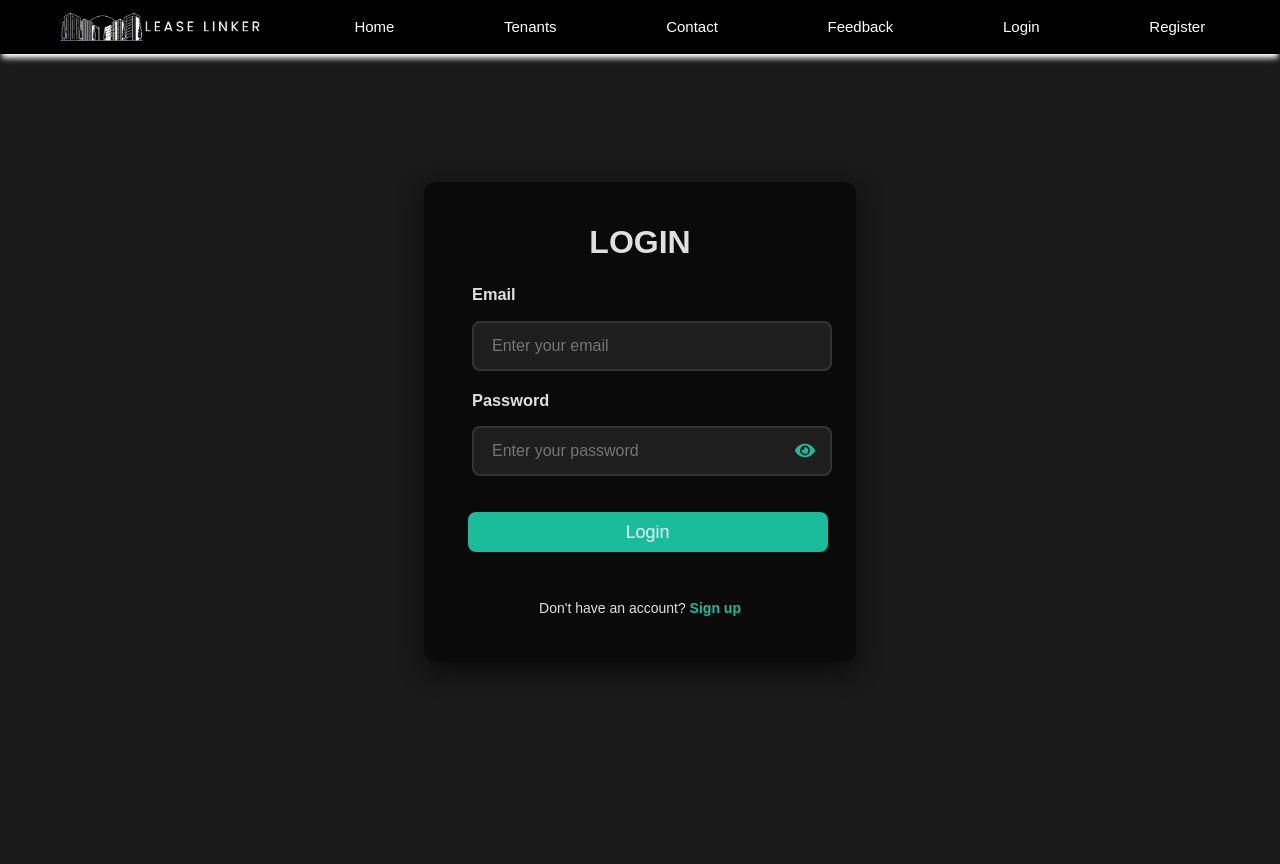
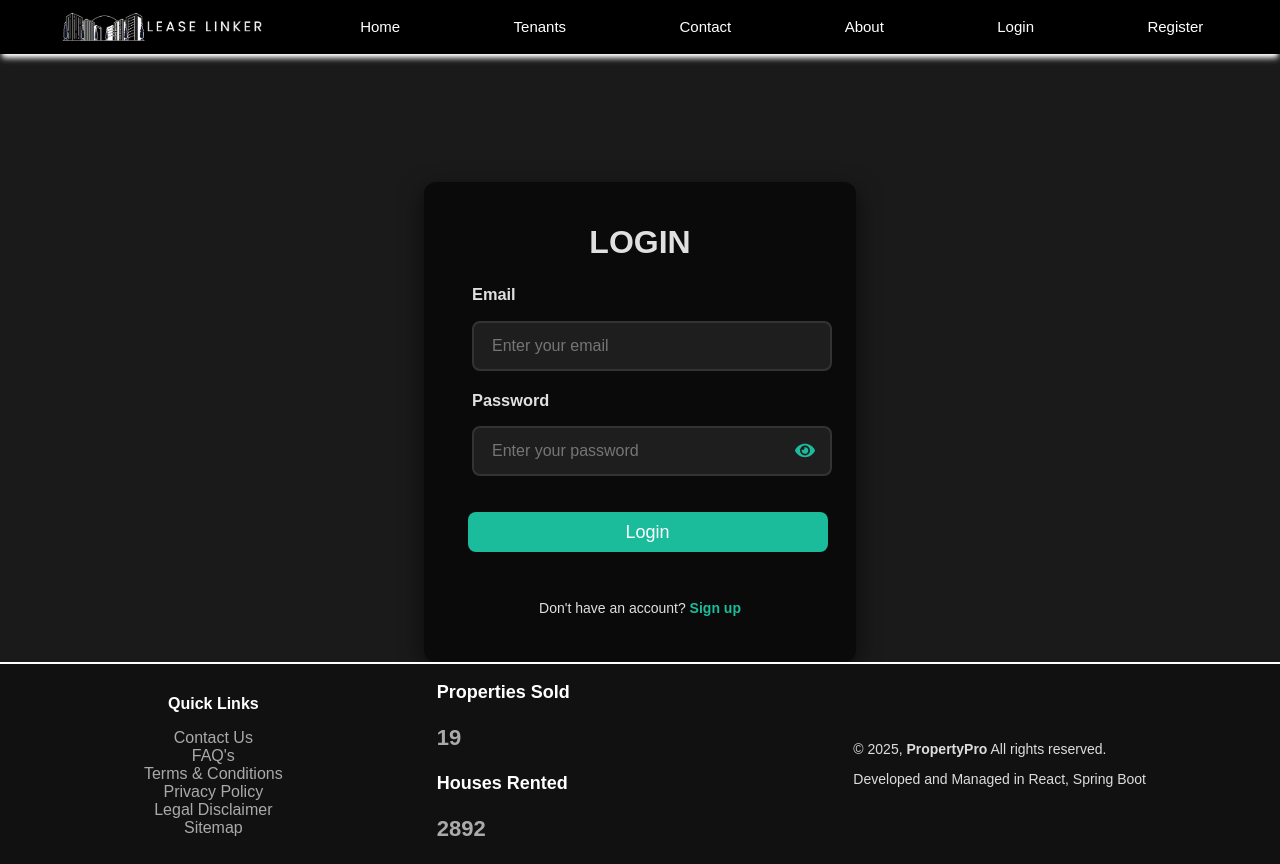
Before and after one commit to SAI30570SREERachapudi/Property-Management-System, a React (Vite) app in the folder client/: page /login in a window 1280 px wide. Before the commit the page ends 800 px from the top, so only its background shows below. Built offline with nearby package versions, Linux system fonts and the light colour scheme.

Commit message:
coding in react

```diff
--- a/client/src/App.jsx
+++ b/client/src/App.jsx
@@ -20,8 +20,8 @@ function App() {
           element={<h1 style={{ color: "white" }}>Contact Page</h1>}
         /> */}
         <Route
-          path="/feedback"
-          element={<h1 style={{ color: "white" }}>Feedback Page</h1>}
+          path="/about"
+          element={<h1 style={{ color: "white" }}>abput</h1>}
         />
         <Route
           path="/login"
--- a/client/src/components/Contact.jsx
+++ b/client/src/components/Contact.jsx
@@ -2,6 +2,7 @@ import React, { useState } from 'react';
 import { Card, CardContent, Typography, TextField, Button, Grid } from '@mui/material';
 import { useForm } from 'react-hook-form';
 import emailjs from 'emailjs-com';
+import Footer from './Footer';
 
 const Contact = () => {
   const { register, handleSubmit, formState: { errors }, reset } = useForm();
@@ -178,6 +179,7 @@ const Contact = () => {
           </Typography>
         )}
       </div>
+      <Footer/>
     </div>
   );
 };
--- /dev/null
+++ b/client/src/components/Footer.jsx
@@ -0,0 +1,62 @@
+import React, { Component } from 'react'
+import "../css/HomePage.css";
+export class Footer extends Component {
+  render() {
+    return (
+      <div id='footer_div'>
+
+
+<footer class="footer">
+        <div class="footer-container">
+          <div class="footer-links">
+            <h4>Quick Links</h4>
+            <ul>
+              <li>
+                <a href="#">Contact Us</a>
+              </li>
+              <li>
+                <a href="#">FAQ's</a>
+              </li>
+              <li>
+                <a href="#">Terms & Conditions</a>
+              </li>
+              <li>
+                <a href="#">Privacy Policy</a>
+              </li>
+              <li>
+                <a href="#">Legal Disclaimer</a>
+              </li>
+              <li>
+                <a href="#">Sitemap</a>
+              </li>
+            </ul>
+          </div>
+
+          <div class="footer-stats">
+            <div class="stat">
+              <h3>
+                Properties Sold
+                <p id="soldCount">19</p>
+              </h3>
+            </div>
+            <div class="stat">
+              <h3>
+                Houses Rented
+                <p id="rentedCount">2892</p>
+              </h3>
+            </div>
+          </div>
+          <div class="footer-info">
+            <p>
+              © 2025, <strong>PropertyPro</strong> All rights reserved.
+            </p>
+            <p>Developed and Managed in React, Spring Boot</p>
+          </div>
+        </div>
+      </footer>
+      </div>
+    )
+  }
+}
+
+export default Footer
--- a/client/src/components/Home1.jsx
+++ b/client/src/components/Home1.jsx
@@ -18,7 +18,7 @@ const Home1 = () => {
             <Link to="/contact">Contact</Link>
           </li>
           <li>
-            <Link to="/feedback">Feedback</Link>
+            <Link to="/about">About</Link>
           </li>
           <li>
             <Link to="/login">Login</Link>
--- a/client/src/components/HomePage.jsx
+++ b/client/src/components/HomePage.jsx
@@ -1,5 +1,6 @@
 import React, { useEffect } from "react";
 import "../css/HomePage.css";
+import Footer from "./Footer";
 export default function HomePage() {
   useEffect(() => {
     const animateNumbers = (element, target) => {
@@ -90,55 +91,7 @@ export default function HomePage() {
           </div>
         </div>
       </div>
-
-      <footer class="footer">
-        <div class="footer-container">
-          <div class="footer-links">
-            <h4>Quick Links</h4>
-            <ul>
-              <li>
-                <a href="#">Contact Us</a>
-              </li>
-              <li>
-                <a href="#">FAQ's</a>
-              </li>
-              <li>
-                <a href="#">Terms & Conditions</a>
-              </li>
-              <li>
-                <a href="#">Privacy Policy</a>
-              </li>
-              <li>
-                <a href="#">Legal Disclaimer</a>
-              </li>
-              <li>
-                <a href="#">Sitemap</a>
-              </li>
-            </ul>
-          </div>
-
-          <div class="footer-stats">
-            <div class="stat">
-              <h3>
-                Properties Sold
-                <p id="soldCount">19</p>
-              </h3>
-            </div>
-            <div class="stat">
-              <h3>
-                Houses Rented
-                <p id="rentedCount">2892</p>
-              </h3>
-            </div>
-          </div>
-          <div class="footer-info">
-            <p>
-              © 2025, <strong>PropertyPro</strong> All rights reserved.
-            </p>
-            <p>Developed and Managed in React, Spring Boot</p>
-          </div>
-        </div>
-      </footer>
+<Footer/>
     </div>
   );
 }
--- a/client/src/components/LoginForm.jsx
+++ b/client/src/components/LoginForm.jsx
@@ -1,6 +1,7 @@
 import "../css/LoginForm.css";
 import React, { useState } from "react";
 import { FaEye, FaEyeSlash } from "react-icons/fa"; // Importing the eye icons
+import Footer from "./Footer";
 
 // const LoginForm = () => {
 //   const [email, setEmail] = useState("");
@@ -74,6 +75,7 @@ const LoginForm = () => {
   };
 
   return (
+    <div>
     <div className="login-form">
       <h2>Login</h2>
       <form onSubmit={handleSubmit}>
@@ -109,8 +111,12 @@ const LoginForm = () => {
       <p className="signup-link">
         Don't have an account? <a href="/signup">Sign up</a>
       </p>
+      </div>
+      <Footer />
     </div>
+
   );
+
 };
 
 export default LoginForm;
--- a/client/src/components/Tenants.jsx
+++ b/client/src/components/Tenants.jsx
@@ -1,10 +1,14 @@
 import React, { Component } from 'react'
+import './../css/HomePage.css';
 
+import Footer from './Footer';
 export default class Tenants extends Component {
   render() {
     return (
       <div>
         <hi>Tenant page</hi>
+
+           <Footer/>
       </div>
     )
   }
--- a/client/src/css/HomePage.css
+++ b/client/src/css/HomePage.css
@@ -212,6 +212,7 @@ body {
     }
   }
 
+
 .footer {
   background-color: #111;
   color: #ddd;
@@ -219,7 +220,9 @@ body {
   text-align: center;
   /* border: 2px solid red; */
   /* box-shadow: white 0px -50px 36px -28px inset; */
+  border-bottom:0 ;
 }
+
 
 .footer-container {
   display: flex;
--- /dev/null
+++ b/client/src/css/footer.css
@@ -0,0 +1,88 @@
+/* General Styling */
+body {
+    background-color: #1a1a1a;
+    color: white;
+    font-family: 'Poppins', sans-serif;
+    margin: 0;
+    padding: 0;
+    display: flex; /* Apply flexbox to the body */
+    flex-direction: column; /* Allow stacking of content */
+    min-height: 100vh; /* Ensure the body takes up full height */
+  }
+
+  main {
+    flex-grow: 1; /* Allow main content to grow and fill available space */
+  }
+
+  /* Footer Styling */
+  .footer {
+    background-color: #111;
+    color: #ddd;
+    text-align: center;
+    border-top: 2px solid white;
+    padding: 40px 20px;
+    margin-top: auto; /* Push the footer to the bottom */
+    margin-bottom: 0;
+  }
+
+  .footer-container {
+    display: flex;
+    align-items: center;
+    margin: auto;
+    justify-content: space-between;
+  }
+
+  .footer-info, .footer-links, .footer-stats {
+    flex: 1;
+  }
+
+  .footer-info p, .footer-links a, .footer-stats p {
+    font-size: 14px;
+    color: #aaa;
+  }
+
+  .footer-links ul {
+    list-style: none;
+    padding: 0;
+  }
+
+  .footer-links ul li {
+    margin: 5px 0;
+  }
+
+  .footer-links ul li a {
+    color: #aaa;
+    text-decoration: none;
+    transition: color 0.3s ease-in-out;
+  }
+
+  .footer-links ul li a:hover {
+    color: white;
+  }
+
+  .footer-stats {
+    text-align: left;
+  }
+
+  .stat h3 {
+    margin-bottom: 5px;
+    font-size: 18px;
+    color: white;
+  }
+
+  .stat p {
+    font-size: 22px;
+    font-weight: bold;
+    color: #aaa;
+  }
+
+  @media (max-width: 768px) {
+    .footer-container {
+      flex-direction: column;
+      text-align: center;
+    }
+
+    .footer-info, .footer-links, .footer-stats {
+      margin-bottom: 20px;
+    }
+  }
```
